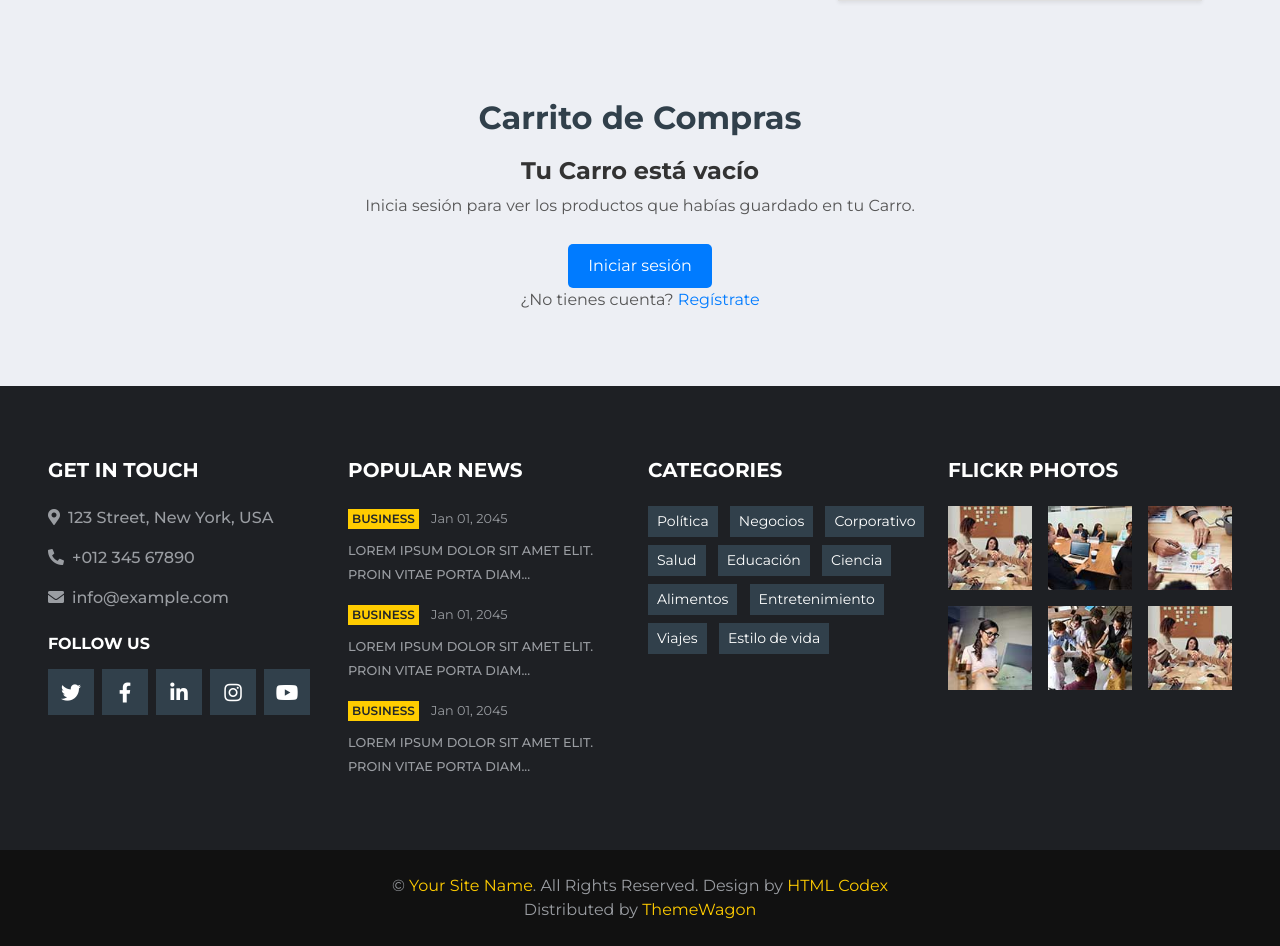
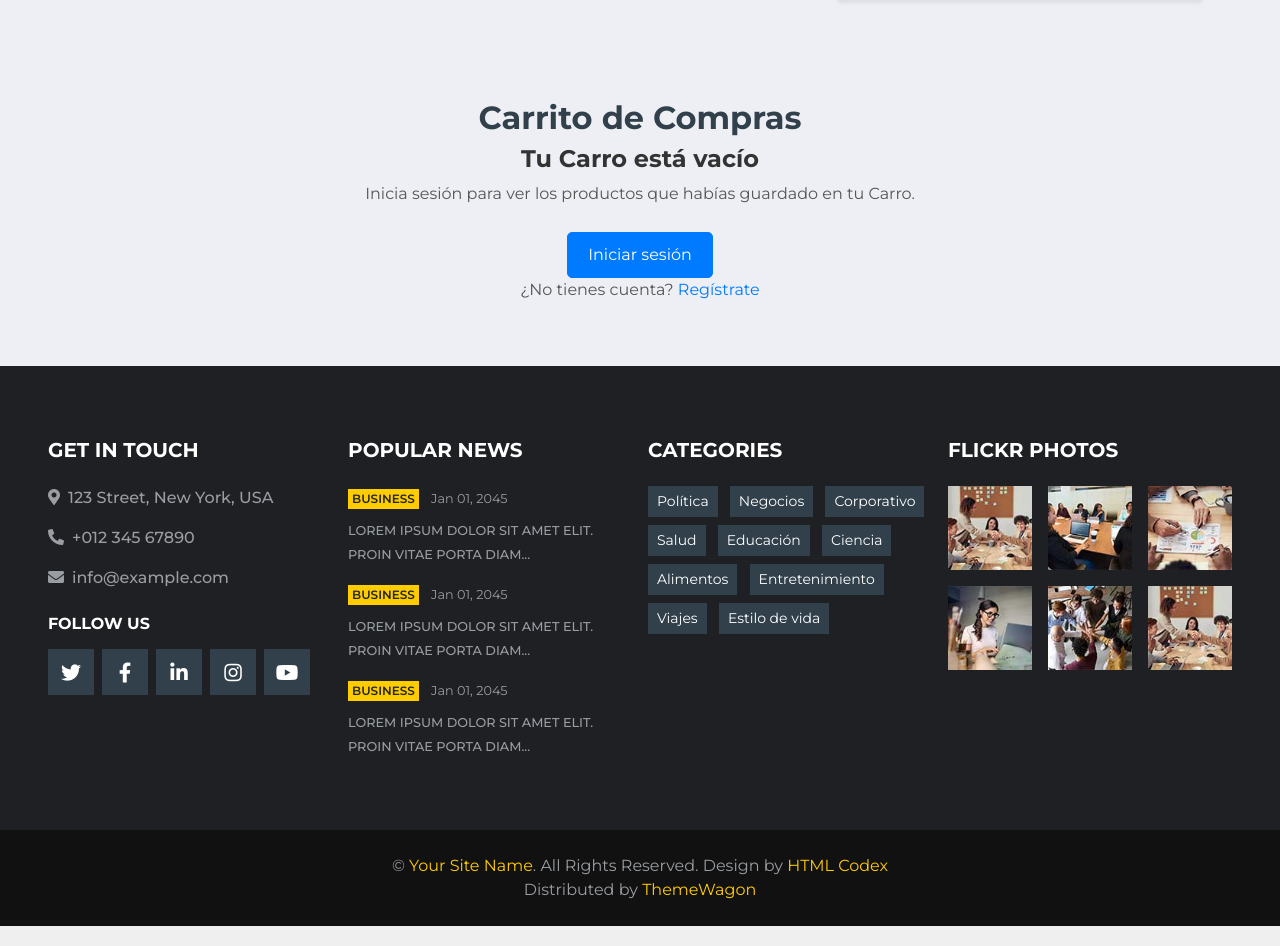
Before and after one commit to franciscocarra/Examen-Web, a Django app: template noticias/core/templates/core/suscripcíon.html in a window 1280 px wide. Shown: the part 719-1665 px from the top of the page. Run offline with Django 3.2, Linux system fonts and the light colour scheme; the template is opened without the code that fills it, so the values that code supplies are empty; some libraries are stand-ins or nearby versions.

Commit message:
Examen Web

```diff
--- a/noticias/core/templates/core/suscripcíon.html
+++ b/noticias/core/templates/core/suscripcíon.html
@@ -238,14 +238,12 @@
         </div>
         <div id="paypal-button-container" class="text-center mt-4"></div> <!-- Contenedor del botón de PayPal -->
         {% else %}
-        <div class="chakra-stack css-5ljqgv">
-            <div class="chakra-stack css-10keghz">
-                <h2 class="chakra-heading">Tu Carro está vacío</h2>
-                <p class="chakra-text">Inicia sesión para ver los productos que habías guardado en tu Carro.</p>
-                <a href="{% url 'login' %}" class="chakra-button">Iniciar sesión</a>
-                <p class="chakra-text">¿No tienes cuenta? <a href="{% url 'register' %}" class="chakra-link">Regístrate</a></p>
+            <div class="chakra-stack css-1y6aw5c">
+                <h2 class="chakra-heading css-1u6upbv">Tu Carro está vacío</h2>
+                <p class="chakra-text css-ttb4y">Inicia sesión para ver los productos que habías guardado en tu Carro.</p>
+                <a href="{% url 'login' %}" class="btn btn-primary chakra-button css-1cmlw5v">Iniciar sesión</a>
+                <p class="chakra-text css-1q6pec8">¿No tienes cuenta? <a href="{% url 'register' %}" class="chakra-link css-1n12wwe">Regístrate</a></p>
             </div>
-        </div>
         {% endif %}
     </div>
 
```
Also changed, not shown: noticias/core/templates/registration/login.html (+7 -1 lines), noticias/core/templates/registration/register.html (+6 -1 lines), noticias/core/urls.py (+2 -5 lines), noticias/noticias/settings.py (+6 -8 lines), noticias/requirements.txt (added, +33 -0 lines).
